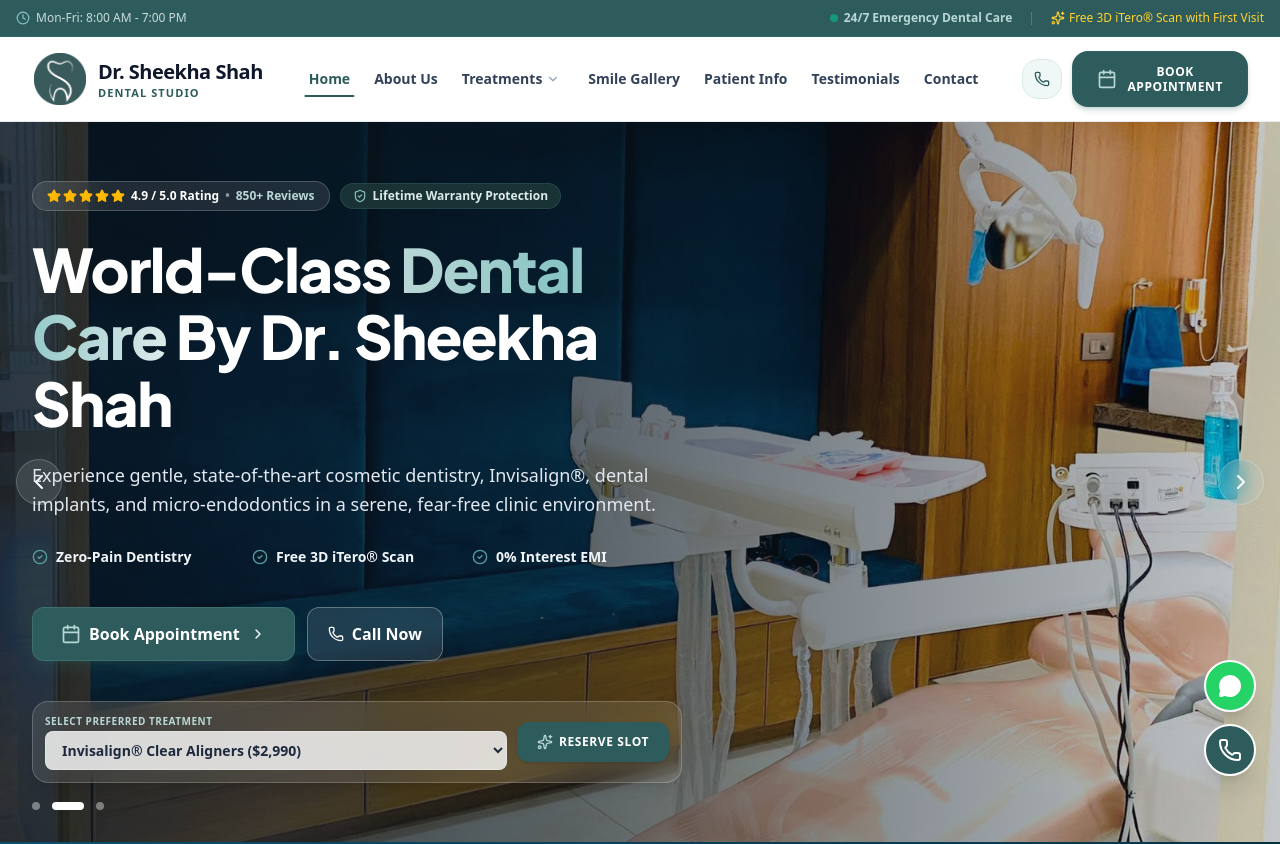
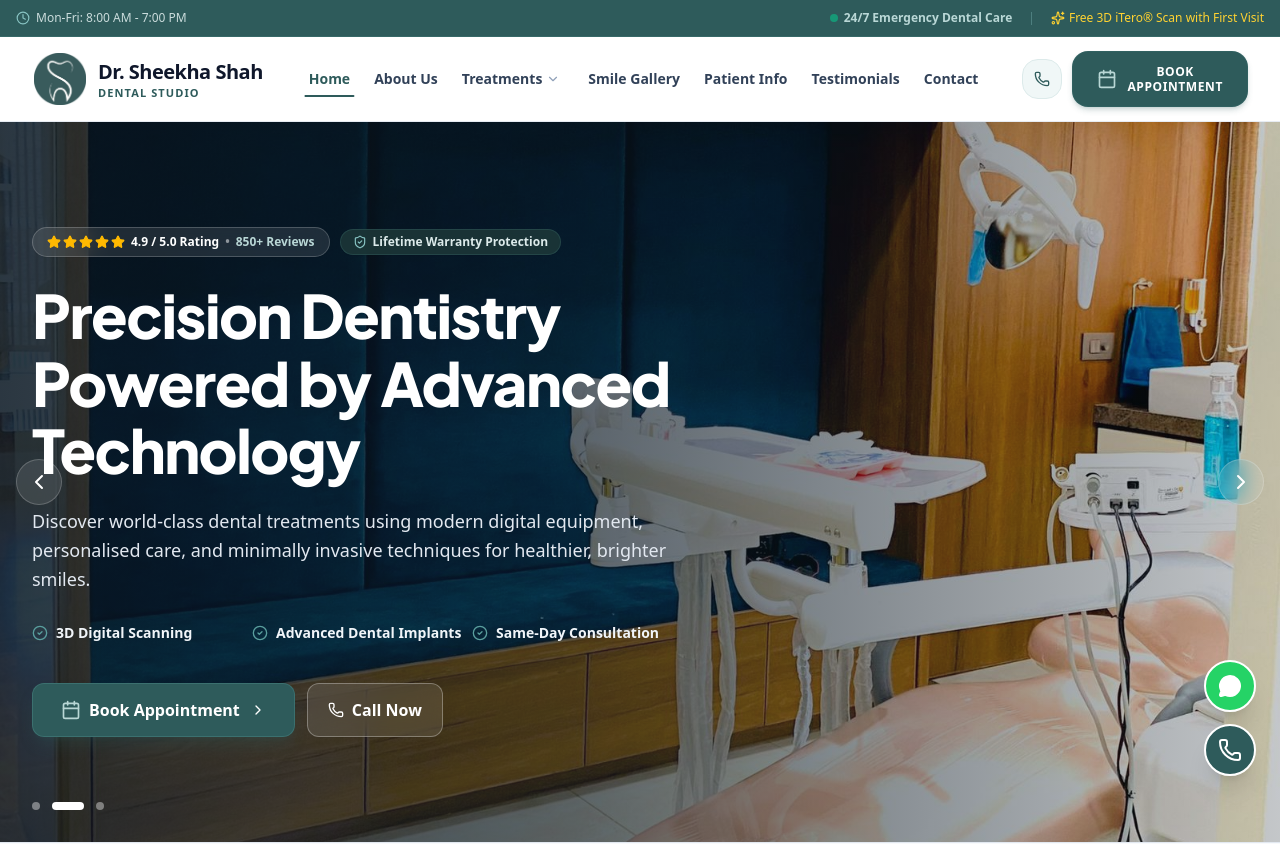
Before and after one commit to devlop-app-web/DentalGoogle, a React (Vite) app: page / in a window 1280 px wide. Shown: the top 844 px of the page. Built offline with nearby package versions, Linux system fonts and the light colour scheme.

Commit message:
Home Page chnage

```diff
--- a/src/components/Home/Hero.tsx
+++ b/src/components/Home/Hero.tsx
@@ -15,7 +15,26 @@ import {
   VIEWPORT_CONFIG
 } from '../../lib/motion';
 
-const sliderImages = [clinicImg, clinic2Img, waiting2Img];
+const heroSlides = [
+  {
+    image: clinicImg,
+    title: "Ahmedabad's Premier Cosmetic Dentistry & Smile Clinic",
+    description: "Experience painless, technology-driven dental care with Dr. Sheekha Shah. From smile makeovers to advanced dental implants, we create confident smiles in a comfortable and welcoming environment.",
+    features: ["Zero-Pain Dentistry", "Digital Smile Design", "Lifetime Warranty*"]
+  },
+  {
+    image: clinic2Img,
+    title: "Precision Dentistry Powered by Advanced Technology",
+    description: "Discover world-class dental treatments using modern digital equipment, personalised care, and minimally invasive techniques for healthier, brighter smiles.",
+    features: ["3D Digital Scanning", "Advanced Dental Implants", "Same-Day Consultation"]
+  },
+  {
+    image: waiting2Img,
+    title: "Relax. Smile. You're in Expert Hands.",
+    description: "Enjoy a calm, patient-first dental experience where comfort meets clinical excellence. Every visit is designed to make your treatment stress-free and reassuring.",
+    features: ["Comfortable Clinic", "Friendly Care Team", "Trusted by 12,500+ Patients"]
+  }
+];
 
 interface HeroProps {
   onOpenBookingWithService?: (serviceId: string) => void;
@@ -29,7 +48,7 @@ export const Hero: React.FC<HeroProps> = ({ onOpenBookingWithService, onOpenBook
 
   useEffect(() => {
     const timer = setInterval(() => {
-      setCurrentSlide((prev) => (prev + 1) % sliderImages.length);
+      setCurrentSlide((prev) => (prev + 1) % heroSlides.length);
     }, 5000);
     return () => clearInterval(timer);
   }, []);
@@ -54,7 +73,7 @@ export const Hero: React.FC<HeroProps> = ({ onOpenBookingWithService, onOpenBook
         <AnimatePresence mode="popLayout">
           <motion.img
             key={currentSlide}
-            src={sliderImages[currentSlide]}
+            src={heroSlides[currentSlide].image}
             alt="Clinic Environment"
             initial={{ opacity: 0, scale: 1.05 }}
             animate={{ opacity: 1, scale: 1 }}
@@ -75,13 +94,12 @@ export const Hero: React.FC<HeroProps> = ({ onOpenBookingWithService, onOpenBook
 
       {/* Slider Controls - Bottom Pagination */}
       <div className="absolute bottom-8 left-1/2 -translate-x-1/2 md:left-8 md:translate-x-0 z-20 flex items-center space-x-3">
-        {sliderImages.map((_, idx) => (
+        {heroSlides.map((_, idx) => (
           <button
             key={idx}
             onClick={() => setCurrentSlide(idx)}
-            className={`w-2 h-2 rounded-full transition-all duration-500 ${
-              currentSlide === idx ? 'bg-white w-8' : 'bg-white/40 hover:bg-white/80'
-            }`}
+            className={`w-2 h-2 rounded-full transition-all duration-500 ${currentSlide === idx ? 'bg-white w-8' : 'bg-white/40 hover:bg-white/80'
+              }`}
             aria-label={`Go to slide ${idx + 1}`}
           />
         ))}
@@ -89,17 +107,17 @@ export const Hero: React.FC<HeroProps> = ({ onOpenBookingWithService, onOpenBook
 
       {/* Slider Controls - Arrows (Desktop) */}
       <button
-        onClick={() => setCurrentSlide((prev) => (prev - 1 + sliderImages.length) % sliderImages.length)}
+        onClick={() => setCurrentSlide((prev) => (prev - 1 + heroSlides.length) % heroSlides.length)}
         className="absolute left-4 top-1/2 -translate-y-1/2 z-20 p-2.5 rounded-full bg-white/10 text-white hover:bg-white/20 backdrop-blur-md border border-white/20 transition hidden md:block"
       >
-         <ChevronRight className="w-6 h-6 rotate-180" />
+        <ChevronRight className="w-6 h-6 rotate-180" />
       </button>
 
       <button
-        onClick={() => setCurrentSlide((prev) => (prev + 1) % sliderImages.length)}
+        onClick={() => setCurrentSlide((prev) => (prev + 1) % heroSlides.length)}
         className="absolute right-4 top-1/2 -translate-y-1/2 z-20 p-2.5 rounded-full bg-white/10 text-white hover:bg-white/20 backdrop-blur-md border border-white/20 transition hidden md:block"
       >
-         <ChevronRight className="w-6 h-6" />
+        <ChevronRight className="w-6 h-6" />
       </button>
 
       {/* Content Container */}
@@ -136,28 +154,22 @@ export const Hero: React.FC<HeroProps> = ({ onOpenBookingWithService, onOpenBook
 
           {/* Main Headline */}
           <motion.h1 variants={staggerItemUp} className="text-4xl sm:text-5xl lg:text-6xl font-extrabold text-white font-heading tracking-tight leading-[1.12]">
-            World-Class <span className="text-transparent bg-clip-text bg-gradient-to-r from-teal-200 via-teal-300 to-teal-100">Dental Care</span> By Dr. Sheekha Shah
+            {heroSlides[currentSlide].title}
           </motion.h1>
 
           {/* Subtitle */}
           <motion.p variants={staggerItemUp} className="text-base sm:text-lg text-slate-200 font-medium leading-relaxed">
-            Experience gentle, state-of-the-art cosmetic dentistry, Invisalign®, dental implants, and micro-endodontics in a serene, fear-free clinic environment.
+            {heroSlides[currentSlide].description}
           </motion.p>
 
           {/* Key Value Bullets */}
           <motion.div variants={staggerItemUp} className="grid grid-cols-2 sm:grid-cols-3 gap-2.5 pt-1 text-left">
-            <div className="flex items-center space-x-2 text-xs sm:text-sm font-bold text-slate-100">
-              <CheckCircle2 className="w-4 h-4 text-teal-400 shrink-0" />
-              <span>Zero-Pain Dentistry</span>
-            </div>
-            <div className="flex items-center space-x-2 text-xs sm:text-sm font-bold text-slate-100">
-              <CheckCircle2 className="w-4 h-4 text-teal-400 shrink-0" />
-              <span>Free 3D iTero® Scan</span>
-            </div>
-            <div className="flex items-center space-x-2 text-xs sm:text-sm font-bold text-slate-100">
-              <CheckCircle2 className="w-4 h-4 text-teal-400 shrink-0" />
-              <span>0% Interest EMI</span>
-            </div>
+            {heroSlides[currentSlide].features.map((feature, idx) => (
+              <div key={idx} className="flex items-center space-x-2 text-xs sm:text-sm font-bold text-slate-100">
+                <CheckCircle2 className="w-4 h-4 text-teal-400 shrink-0" />
+                <span>{feature}</span>
+              </div>
+            ))}
           </motion.div>
 
           {/* Action Buttons: Book, Call, WhatsApp */}
@@ -186,41 +198,7 @@ export const Hero: React.FC<HeroProps> = ({ onOpenBookingWithService, onOpenBook
             </motion.a>
           </motion.div>
 
-          {/* Quick Service Selection Bar */}
-          <motion.div variants={staggerItemUp} className="pt-4">
-            <form
-              onSubmit={handleQuickBook}
-              className="bg-white/10 backdrop-blur-md p-3 rounded-2xl border border-white/20 shadow-lg flex flex-col sm:flex-row items-center gap-2.5"
-            >
-              <div className="w-full sm:w-auto flex-1 text-left">
-                <label htmlFor="hero-quick-service" className="block text-[10px] font-extrabold text-teal-200 uppercase tracking-wider mb-0.5">
-                  Select Preferred Treatment
-                </label>
-                <select
-                  id="hero-quick-service"
-                  value={selectedQuickService}
-                  onChange={(e) => setSelectedQuickService(e.target.value)}
-                  className="w-full bg-white/80 border border-white/30 text-slate-800 text-xs sm:text-sm font-bold rounded-lg px-3 py-2 focus:ring-2 focus:ring-teal-400 focus:outline-none"
-                >
-                  {TREATMENTS.map((t) => (
-                    <option key={t.id} value={t.id}>
-                      {t.title} ({t.startingPrice})
-                    </option>
-                  ))}
-                </select>
-              </div>
 
-              <motion.button
-                {...buttonHover}
-                type="submit"
-                id="hero-quick-submit-btn"
-                className="w-full sm:w-auto bg-[#2E5B5B] hover:bg-[#204242] text-white font-bold text-xs uppercase tracking-wider px-5 py-3 rounded-xl shadow flex items-center justify-center space-x-1.5 whitespace-nowrap cursor-pointer"
-              >
-                <Sparkles className="w-4 h-4 text-teal-200" />
-                <span>Reserve Slot</span>
-              </motion.button>
-            </form>
-          </motion.div>
 
         </motion.div>
       </div>
--- a/src/pages/HomePage.tsx
+++ b/src/pages/HomePage.tsx
@@ -33,7 +33,13 @@ export const HomePage: React.FC<HomePageProps> = ({
         onSelectTreatment={onSelectTreatment}
       />
 
-      {/* 2. LIFETIME DENTAL WARRANTY HIGHLIGHT */}
+      {/* 2. MEET THE DENTIST PREVIEW */}
+      <MeetTheDentistPreview
+        onOpenBooking={onOpenBooking}
+        onOpenClinicTour={onOpenClinicTour}
+      />
+
+      {/* 3. LIFETIME DENTAL WARRANTY HIGHLIGHT */}
       <WarrantyHighlight
         onOpenBooking={onOpenBooking}
       />
@@ -48,12 +54,6 @@ export const HomePage: React.FC<HomePageProps> = ({
 
       {/* 6. WHY CHOOSE US */}
       <WhyChooseUs />
-
-      {/* 7. MEET THE DENTIST PREVIEW */}
-      <MeetTheDentistPreview
-        onOpenBooking={onOpenBooking}
-        onOpenClinicTour={onOpenClinicTour}
-      />
 
       {/* 8. SMILE GALLERY PREVIEW */}
       <SmileGalleryPreview
```
